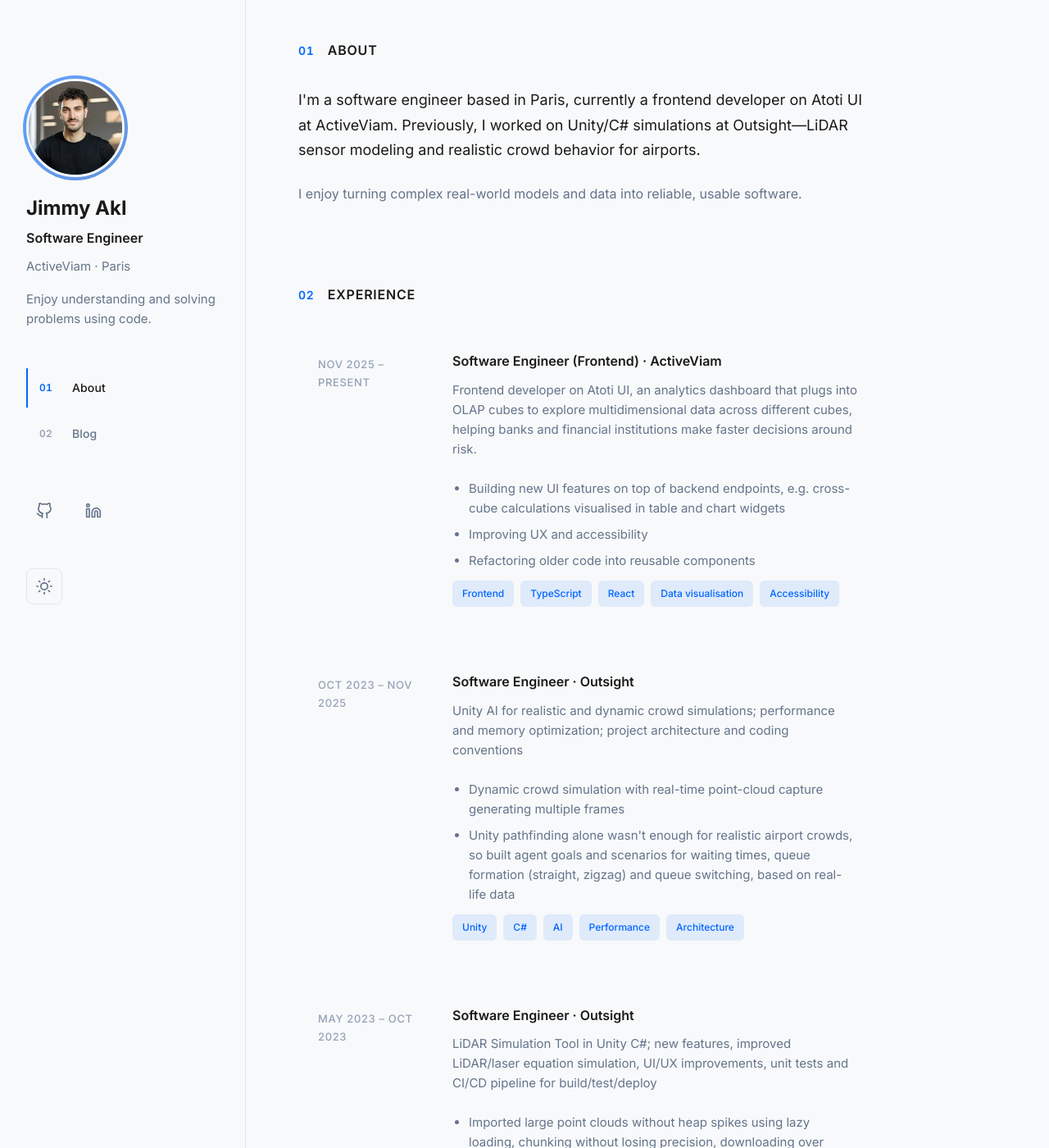
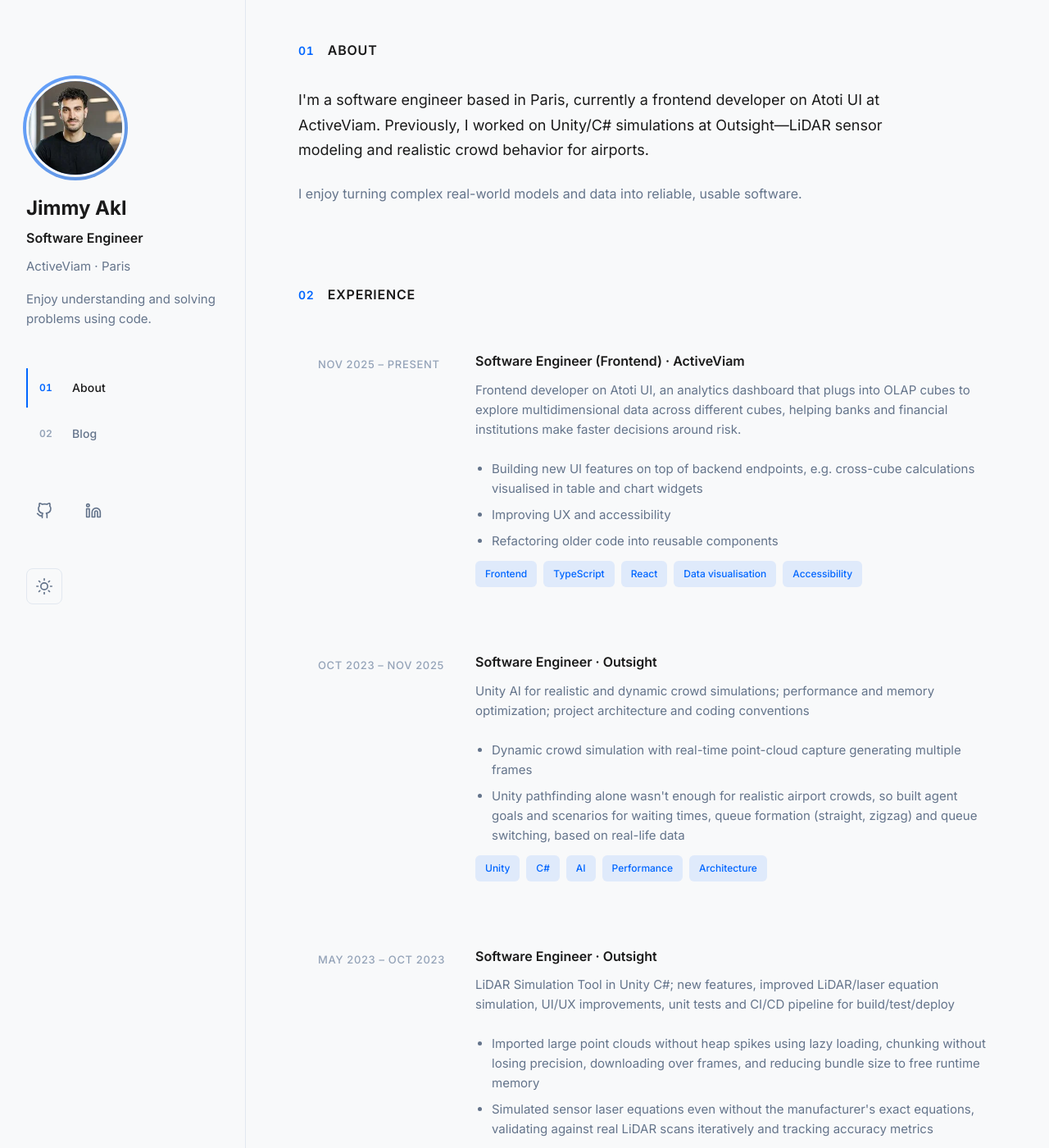
Before and after one commit to JimmyAkl/JimmyAkl.github.io, a Jekyll site: the page built from index.html, in a window 1280 px wide and 1400 px high. Shown: the whole window at 82% size. Built offline with Jekyll 4.4.1, drawn with Linux system fonts in a browser that asks for light colours.

Commit message:
Improve wide desktop layout: widen content and center layout
Changes:
- Increased content max-width from 740px to 960px for better use of wide screens
- Centered the entire layout (sidebar + content) in viewport with max-width constraint
- Added max-width: 70ch to prose paragraphs (.lead and .section-content p) for comfortable reading
- Experience cards: increased date column from 140px to 160px and gap from 1.5rem to 2rem
- Adjusted content padding to 3rem right for better spacing

Result: At 1440px+ screens, content uses more space while staying centered with no large empty band on right. Prose line length stays comfortable (~70 characters). Mobile and tablet layouts unchanged.
Co-authored-by: Jimmy <JimmyAkl@users.noreply.github.com>

```diff
--- a/assets/css/style.css
+++ b/assets/css/style.css
@@ -15,7 +15,7 @@
   --font-mono: 'SF Mono', 'Monaco', 'Inconsolata', 'Fira Code', 'Consolas', monospace;
 
   --sidebar-width: 300px;
-  --content-max-width: 740px;
+  --content-max-width: 960px;
   --spacing-unit: 1rem;
 
   --transition-fast: 150ms cubic-bezier(0.4, 0, 0.2, 1);
@@ -90,6 +90,8 @@ body {
 .layout {
   display: flex;
   min-height: 100vh;
+  max-width: calc(var(--sidebar-width) + var(--content-max-width) + 6rem);
+  margin: 0 auto;
 }
 
 .sidebar {
@@ -334,8 +336,8 @@ body {
 .content {
   flex: 1;
   margin-left: var(--sidebar-width);
-  padding: 3rem 2rem 3rem 4rem;
-  max-width: calc(var(--content-max-width) + 4rem);
+  padding: 3rem 3rem 3rem 4rem;
+  max-width: calc(var(--content-max-width) + 7rem);
 }
 
 .section {
@@ -374,6 +376,7 @@ body {
   line-height: 1.7;
   color: var(--color-text);
   margin-bottom: 1.5rem;
+  max-width: 70ch;
 }
 
 p {
@@ -383,6 +386,10 @@ p {
 
 p:last-child {
   margin-bottom: 0;
+}
+
+.section-content p {
+  max-width: 70ch;
 }
 
 a {
@@ -404,8 +411,8 @@ a:hover {
 
 .experience-card {
   display: grid;
-  grid-template-columns: 140px 1fr;
-  gap: 1.5rem;
+  grid-template-columns: 160px 1fr;
+  gap: 2rem;
   padding: 1.5rem;
   border-radius: 12px;
   transition: background-color var(--transition-base);
```
